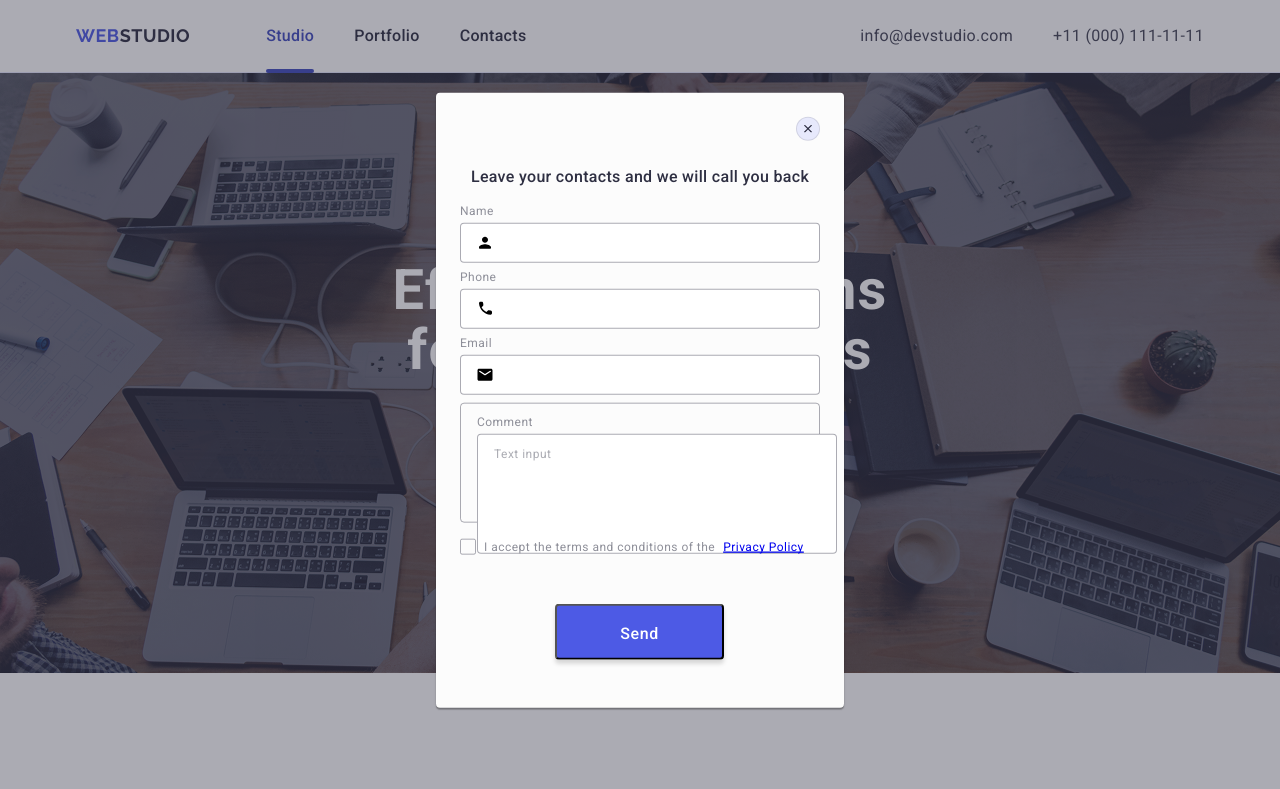
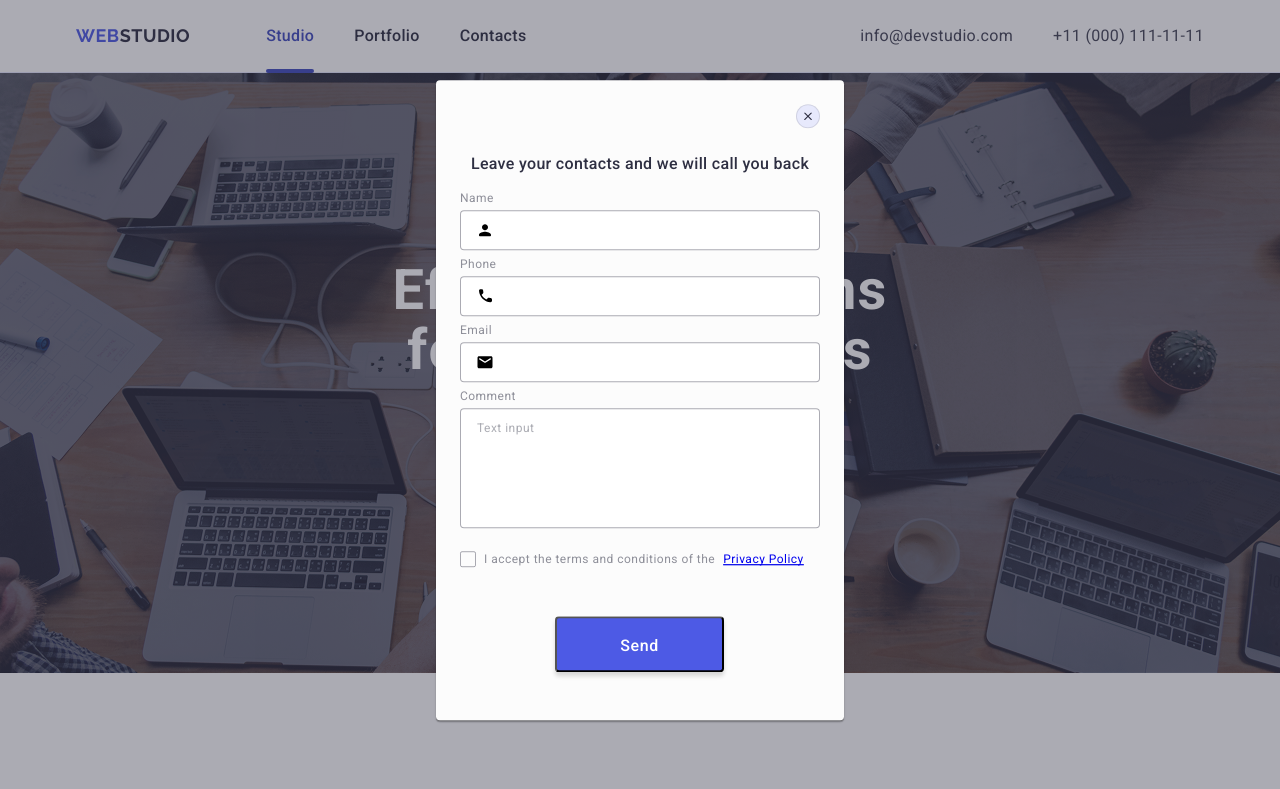
Before and after one commit to KatyaKurduban/goit-markup-hw-05, a plain HTML site: page index.html in a window 1280 px wide. Shown: the top 789 px of the page. Drawn offline with nearby package versions, Linux system fonts and the light colour scheme.

Commit message:
add index.file, styles.css.file

```diff
--- a/css/styles.css
+++ b/css/styles.css
@@ -569,7 +569,7 @@ img {
 }
 
 .modal {
-    position: relative;
+    position: absolute;
     top: 50%;
     left: 50%;
     border-radius: 4px;
@@ -679,7 +679,7 @@ img {
     transition: fill 250ms cubic-bezier(0.4, 0, 0.2, 1);
 }
 
-.form-wrapper.comment {
+.form-wrapper-comment {
     margin-bottom: 16px;
 }
 
--- a/index.html
+++ b/index.html
@@ -480,7 +480,7 @@
                         </svg>
                     </div>
                 </div>
-                <div class="form-wrapper comment">
+                <div class="form-wrapper-comment">
                     <label class="label-description" for="comment">Comment</label>
                     <textarea class="comment" name="user-comment" id="comment" placeholder="Text input"></textarea>
                 </div>
```
